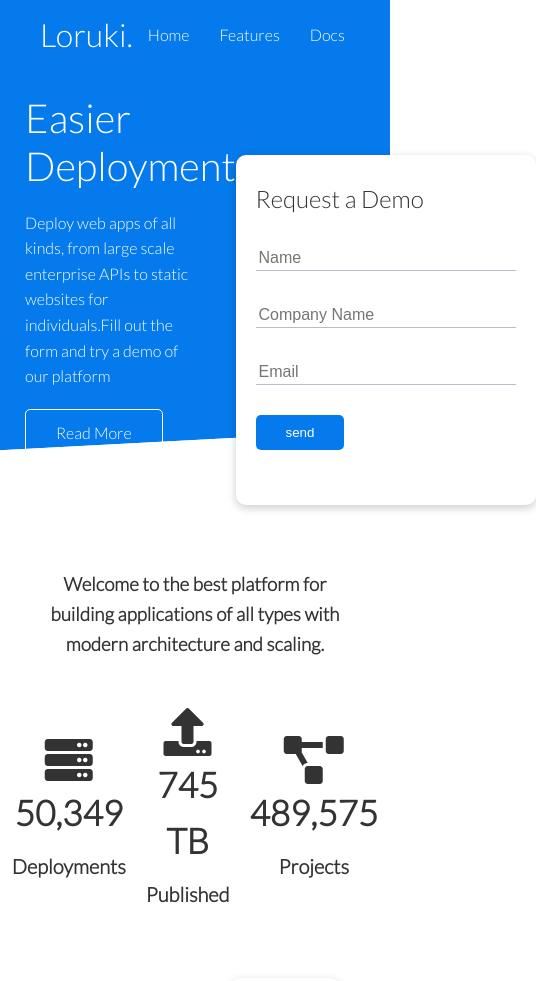
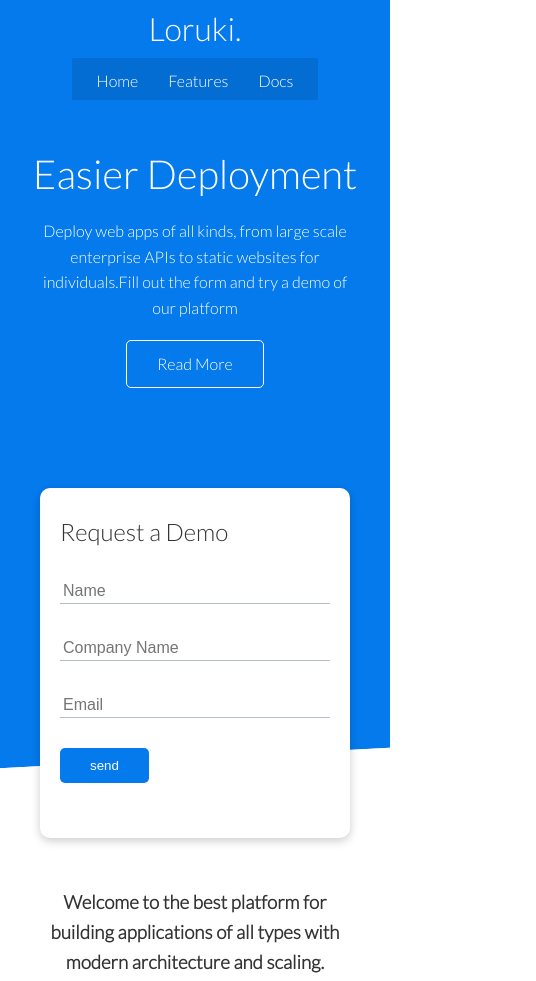
Before and after one commit to 96karthikhebbar/Loruki_static_page, a plain HTML site: page index.html in a window 390 px wide. Shown: the top 981 px of the page, 536 px wide, since content can reach past the window. Drawn offline with Linux system fonts and the light colour scheme.

Commit message:
making website responcive phase-1

```diff
--- a/css/styles.css
+++ b/css/styles.css
@@ -128,7 +128,7 @@ img {
   position: relative;
   top: 60px;
   height: 350px;
-  min-width: 300px;
+  min-width: 310px;
   max-width: 400px;
   padding: 40px;
   z-index: 100;
@@ -231,3 +231,59 @@ img {
 .footer .social a {
     margin: 0 10px;
 }
+
+/* media query for Tablets and under (for responsiveness) */
+
+@media (max-width: 768px) {
+  .grid,
+  .showcase .grid,
+  .stats .grid,
+  .cli .grid,
+  .cloud .grid {
+    grid-template-columns: 1fr;
+    grid-template-rows: 1fr;
+  }
+  .showcase {
+    height: auto;
+  }
+
+  .showcase-text {
+    text-align: center;
+    margin-top: 40px;
+  }
+
+  .showcase-form {
+    justify-self: center;
+    margin: auto;
+  }
+
+  .cli .grid > *:first-child {
+    grid-column: 1;
+    grid-row: 1;
+  }
+}
+
+/* media query for Mobile and smaller devices */
+
+@media (max-width: 500px) {
+  .navbar {
+    height: 100px;
+  }
+
+  .navbar .flex {
+    flex-direction: column;
+  }
+
+  .navbar ul {
+    padding: 10px;
+    background-color: rgba(0,0,0,0.1) ;
+  }
+
+  .footer {
+    max-height: 150px;
+    margin:auto;
+}
+
+
+
+}
```
